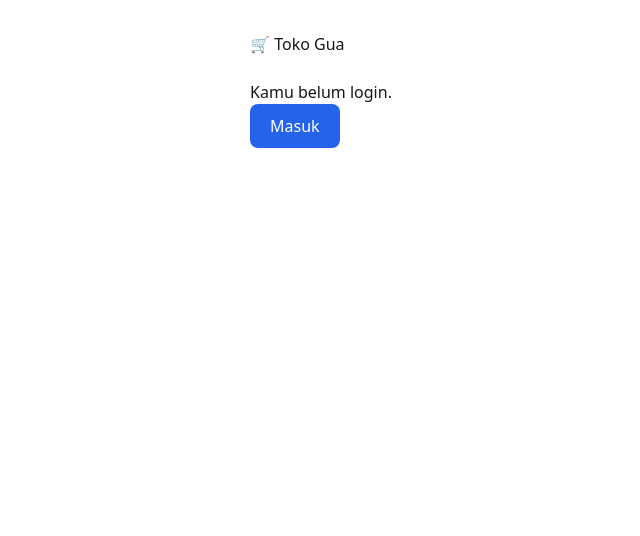
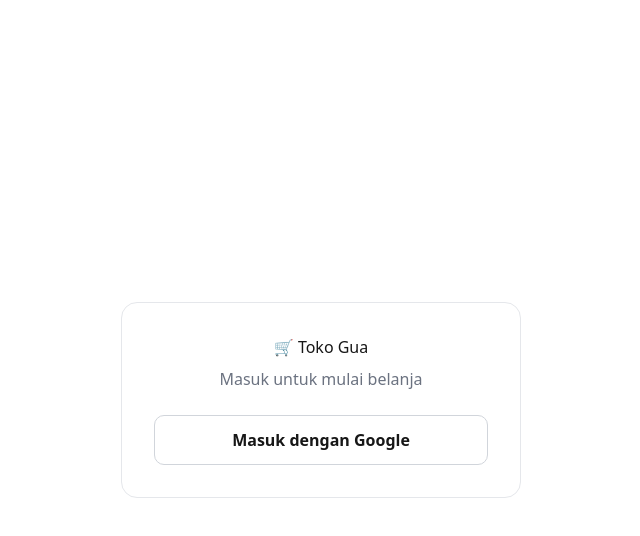
Before and after one commit to masprew/decatech, a Next.js app: page /login in a window 1280 px wide. Shown: the top 536 px of the page, without its empty margins (319-959 px from the left). Built offline with nearby package versions, Linux system fonts and the light colour scheme; no server answers.

Commit message:
Update page.tsx

```diff
--- a/app/login/page.tsx
+++ b/app/login/page.tsx
@@ -1,57 +1,39 @@
-import Link from 'next/link';
-import { createClient } from '@/lib/supabase/server';
+'use client';
 
-export default async function Home() {
-  const supabase = await createClient();
-  const { data: { user } } = await supabase.auth.getUser();
+import { createClient } from '@/lib/supabase/client';
 
-  const logout = async () => {
-    'use server';
-    const supabase = await createClient();
-    await supabase.auth.signOut();
+export default function LoginPage() {
+  const supabase = createClient();
+
+  const loginGoogle = async () => {
+    await supabase.auth.signInWithOAuth({
+      provider: 'google',
+      options: {
+        redirectTo: `${window.location.origin}/auth/callback`,
+      },
+    });
   };
 
   return (
-    <main style={{ padding: 32, fontFamily: 'system-ui', maxWidth: 640, margin: '0 auto' }}>
-      <h1>🛒 Toko Gua</h1>
-
-      {user ? (
-        <div style={{
-          marginTop: 24,
-          padding: 20,
-          border: '1px solid #e5e7eb',
-          borderRadius: 12,
+    <main style={{
+      minHeight: '100vh', display: 'flex',
+      alignItems: 'center', justifyContent: 'center',
+      fontFamily: 'system-ui', padding: 20,
+    }}>
+      <div style={{
+        maxWidth: 400, width: '100%', textAlign: 'center',
+        padding: 32, border: '1px solid #e5e7eb', borderRadius: 16,
+      }}>
+        <h1 style={{ marginBottom: 8 }}>🛒 Toko Gua</h1>
+        <p style={{ color: '#6b7280', marginBottom: 24 }}>Masuk untuk mulai belanja</p>
+        <button onClick={loginGoogle} style={{
+          width: '100%', padding: '12px 20px', fontSize: 16, fontWeight: 600,
+          border: '1px solid #d1d5db', borderRadius: 10, background: '#fff',
+          cursor: 'pointer',
         }}>
-          <p style={{ margin: 0 }}>Login sebagai:</p>
-          <p style={{ fontWeight: 600, marginTop: 4 }}>{user.email}</p>
-          <form action={logout} style={{ marginTop: 12 }}>
-            <button type="submit" style={{
-              padding: '8px 16px',
-              background: '#ef4444',
-              color: '#fff',
-              border: 'none',
-              borderRadius: 8,
-              cursor: 'pointer',
-            }}>
-              Logout
-            </button>
-          </form>
-        </div>
-      ) : (
-        <div style={{ marginTop: 24 }}>
-          <p>Kamu belum login.</p>
-          <Link href="/login" style={{
-            display: 'inline-block',
-            padding: '10px 20px',
-            background: '#2563eb',
-            color: '#fff',
-            textDecoration: 'none',
-            borderRadius: 8,
-          }}>
-            Masuk
-          </Link>
-        </div>
-      )}
+          Masuk dengan Google
+        </button>
+      </div>
     </main>
   );
 }
```
